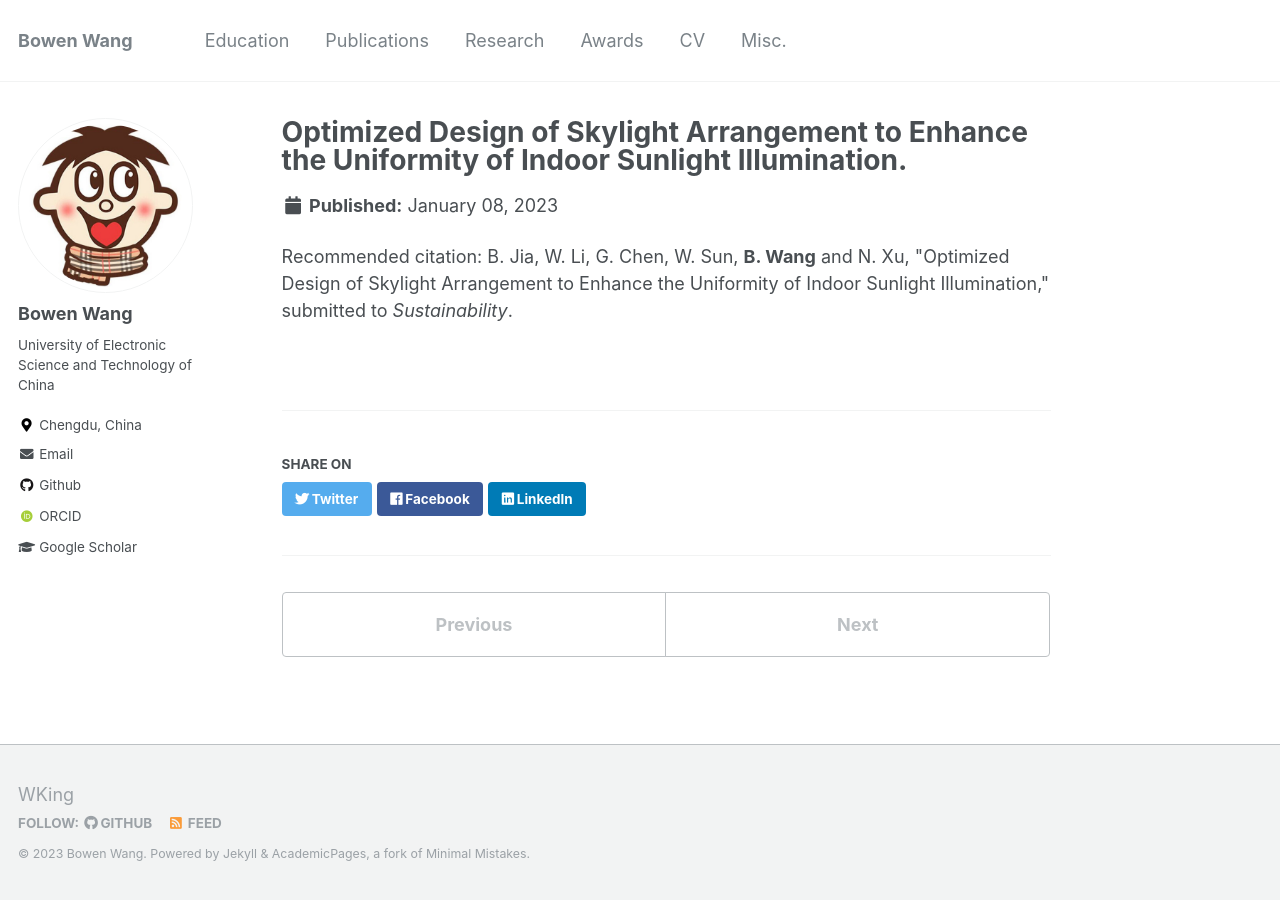
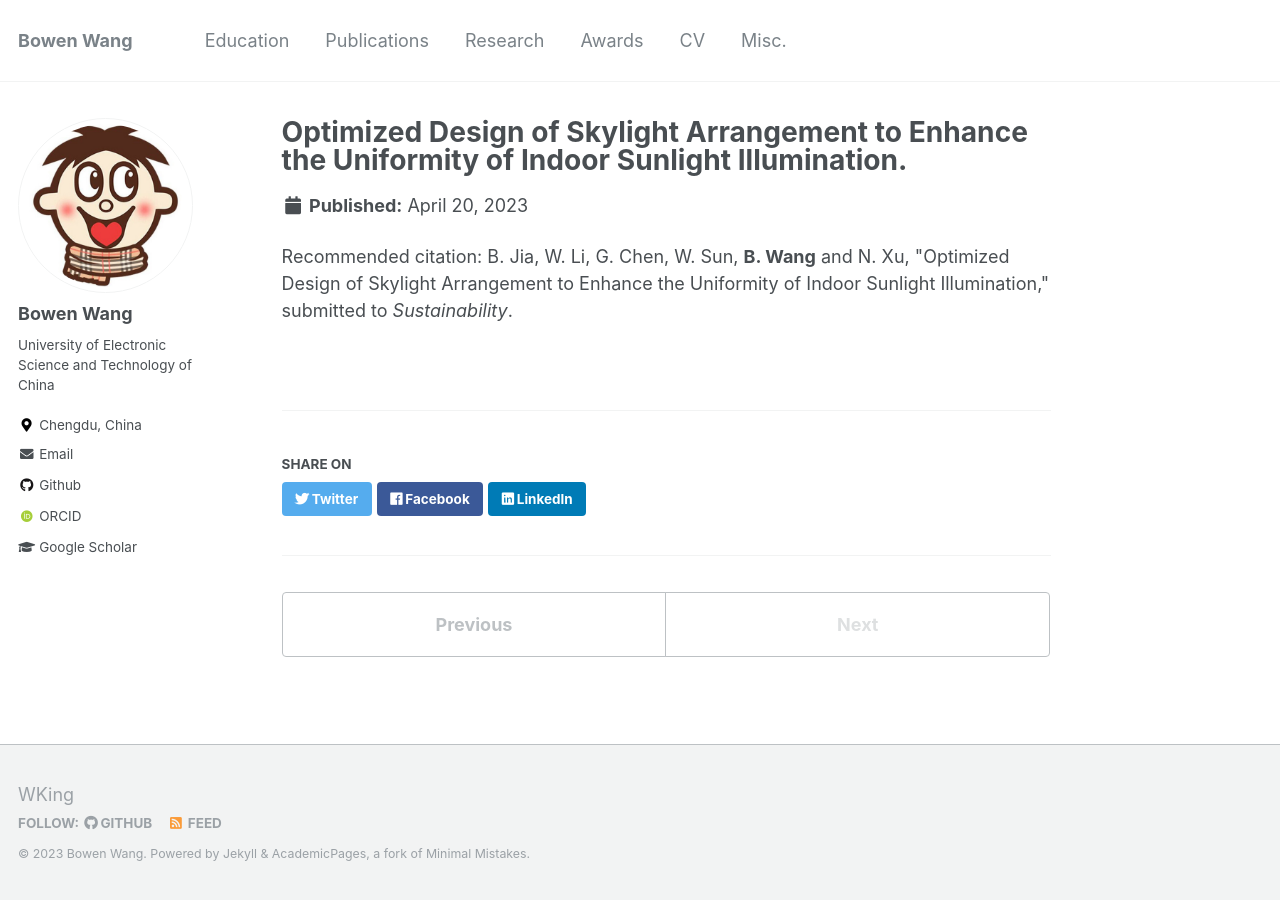
Before and after one commit to BW-Wang/BW-Wang.github.io, a Jekyll site: the page built from _publications/2023-arVix-mdpi.md, in a window 1280 px wide. Built offline with Jekyll 4.4.1, drawn with Linux system fonts in a browser that asks for light colours; some web fonts are replaced.

Commit message:
Update 2023-arVix-mdpi.md

```diff
--- a/_publications/2023-arVix-mdpi.md
+++ b/_publications/2023-arVix-mdpi.md
@@ -2,7 +2,7 @@
 title: "Optimized Design of Skylight Arrangement to Enhance the Uniformity of Indoor Sunlight Illumination."
 collection: arVix
 permalink: /publication/2023-arVix-mdpi
-date: 2023-1-08
+date: 2023-4-20
 level: arVix
 citation: 'B. Jia, W. Li, G. Chen, W. Sun, <b>B. Wang</b> and N. Xu, "Optimized Design of Skylight Arrangement to Enhance the Uniformity of Indoor Sunlight Illumination," submitted to <i>Sustainability</i>.'
 ---
```
